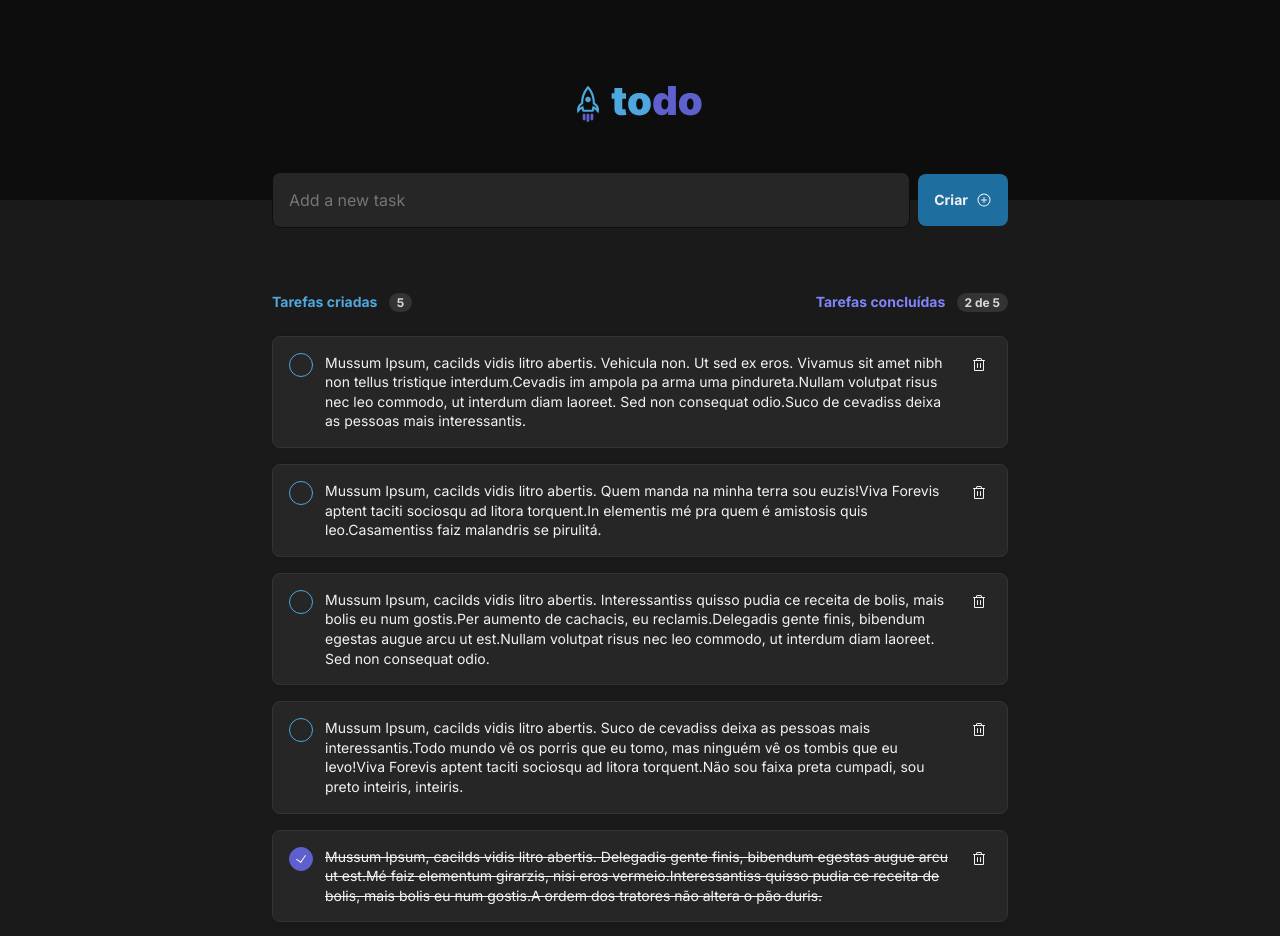
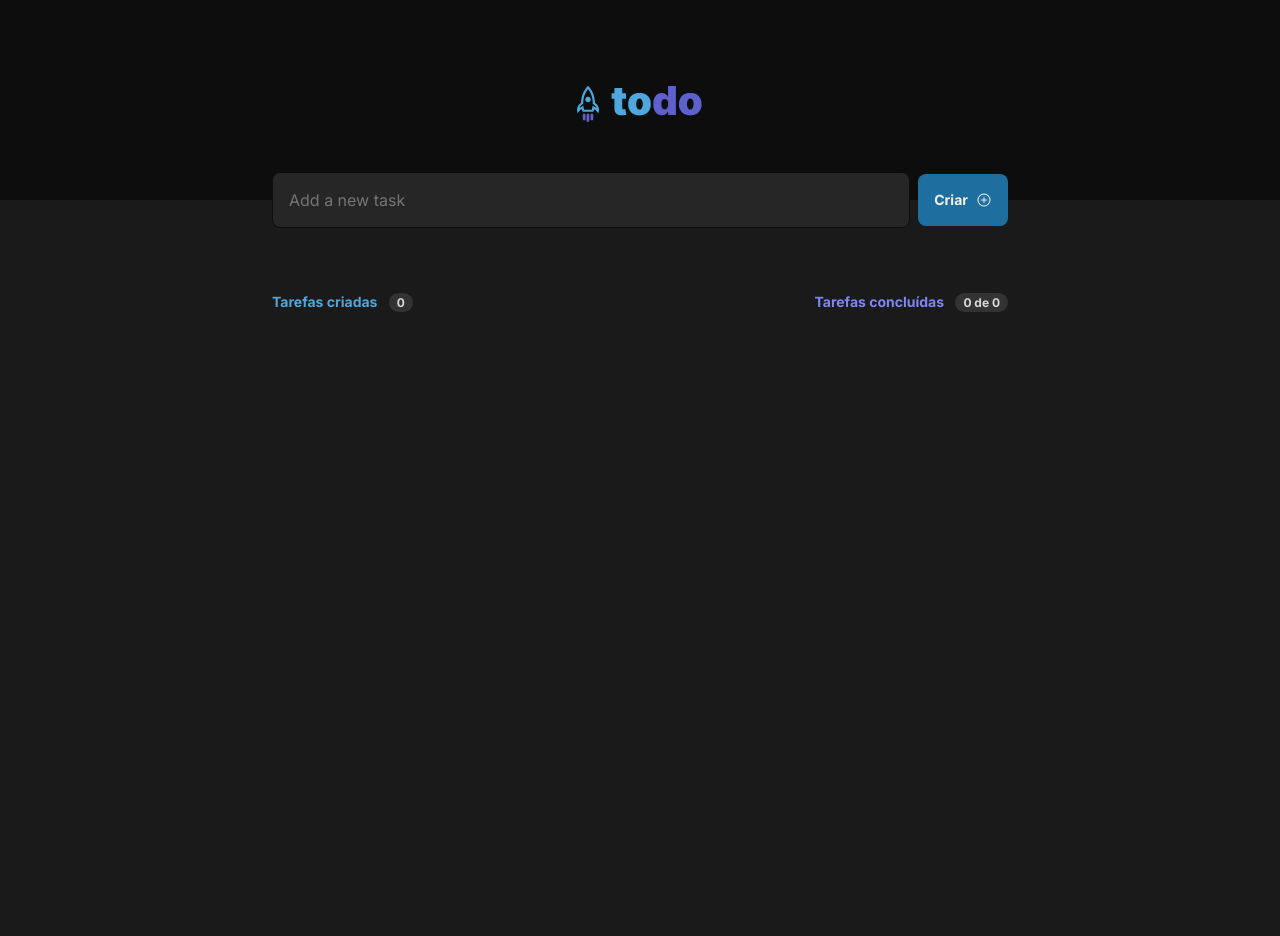
Before and after one commit to caiotracera/todo-vite, a React (Vite) app: page / in a window 1280 px wide. Shown: the top 936 px of the page. After the commit the page ends 800 px from the top, so only its background shows below. Built offline with nearby package versions, Linux system fonts and the light colour scheme.

Commit message:
feat(home): add TasksProvider

```diff
--- a/src/pages/Home/Home.tsx
+++ b/src/pages/Home/Home.tsx
@@ -1,50 +1,78 @@
 import { PlusCircle } from '@phosphor-icons/react';
+import { v4 as uuidv4 } from 'uuid';
 
 import { Button } from '@/components/Button';
 import { Header } from '@/components/Header';
 import { Input } from '@/components/Input';
 import { Task } from '@/components/Task';
+import { TaskProps } from '@/components/Task/types';
+import { useTasks } from '@/hooks/useTasks';
 
 import * as S from './styles';
 
 export function Home() {
+  const {
+    tasks,
+    tasksCompleted,
+    tasksCreated,
+    deleteTask,
+    updateTask,
+    createTask,
+  } = useTasks();
+
+  function handleCompleteTask(task: TaskProps) {
+    task.done = !task.done;
+
+    updateTask(task);
+  }
+
+  function handleCreateTask(event: React.FormEvent<HTMLFormElement>) {
+    event.preventDefault();
+
+    const task: TaskProps = {
+      id: uuidv4(),
+      content: event.currentTarget.task.value,
+      done: false,
+    };
+
+    createTask(task);
+  }
+
   return (
     <S.Wrapper>
       <Header />
       <S.Content>
-        <S.NewTask>
-          <Input placeholder="Add a new task" />
-          <Button rightIcon={<PlusCircle />}>Criar</Button>
+        <S.NewTask onSubmit={handleCreateTask}>
+          <Input placeholder="Add a new task" name="task" />
+          <Button rightIcon={<PlusCircle />} type={'submit'}>
+            Criar
+          </Button>
         </S.NewTask>
 
         <S.Tasks>
           <S.TasksHeader>
             <S.TasksCreated>
-              Tarefas criadas <S.Counter>5</S.Counter>
+              Tarefas criadas <S.Counter>{tasksCreated}</S.Counter>
             </S.TasksCreated>
             <S.TasksCompleted>
-              Tarefas concluídas <S.Counter>2 de 5</S.Counter>
+              Tarefas concluídas{' '}
+              <S.Counter>
+                {tasksCompleted} de {tasksCreated}
+              </S.Counter>
             </S.TasksCompleted>
           </S.TasksHeader>
 
           <S.TasksList>
-            <Task content="Mussum Ipsum, cacilds vidis litro abertis. Vehicula non. Ut sed ex eros. Vivamus sit amet nibh non tellus tristique interdum.Cevadis im ampola pa arma uma pindureta.Nullam volutpat risus nec leo commodo, ut interdum diam laoreet. Sed non consequat odio.Suco de cevadiss deixa as pessoas mais interessantis." />
-
-            <Task content="Mussum Ipsum, cacilds vidis litro abertis. Quem manda na minha terra sou euzis!Viva Forevis aptent taciti sociosqu ad litora torquent.In elementis mé pra quem é amistosis quis leo.Casamentiss faiz malandris se pirulitá." />
-
-            <Task content="Mussum Ipsum, cacilds vidis litro abertis. Interessantiss quisso pudia ce receita de bolis, mais bolis eu num gostis.Per aumento de cachacis, eu reclamis.Delegadis gente finis, bibendum egestas augue arcu ut est.Nullam volutpat risus nec leo commodo, ut interdum diam laoreet. Sed non consequat odio." />
-
-            <Task content="Mussum Ipsum, cacilds vidis litro abertis. Suco de cevadiss deixa as pessoas mais interessantis.Todo mundo vê os porris que eu tomo, mas ninguém vê os tombis que eu levo!Viva Forevis aptent taciti sociosqu ad litora torquent.Não sou faixa preta cumpadi, sou preto inteiris, inteiris." />
-
-            <Task
-              done
-              content="Mussum Ipsum, cacilds vidis litro abertis. Delegadis gente finis, bibendum egestas augue arcu ut est.Mé faiz elementum girarzis, nisi eros vermeio.Interessantiss quisso pudia ce receita de bolis, mais bolis eu num gostis.A ordem dos tratores não altera o pão duris."
-            />
-
-            <Task
-              done
-              content="Mussum Ipsum, cacilds vidis litro abertis. Nec orci ornare consequat. Praesent lacinia ultrices consectetur. Sed non ipsum felis.Interagi no mé, cursus quis, vehicula ac nisi.Detraxit consequat et quo num tendi nada.Posuere libero varius. Nullam a nisl ut ante blandit hendrerit. Aenean sit amet nisi."
-            />
+            {tasks.map((task) => (
+              <Task
+                id={task.id}
+                key={task.id}
+                content={task.content}
+                done={task.done}
+                onCheck={() => handleCompleteTask(task)}
+                onTrashClick={() => deleteTask(task.id)}
+              />
+            ))}
           </S.TasksList>
         </S.Tasks>
       </S.Content>
--- a/src/pages/Home/styles.ts
+++ b/src/pages/Home/styles.ts
@@ -9,7 +9,7 @@ export const Content = styled.main`
   margin: 0 auto 266px;
 `;
 
-export const NewTask = styled.section`
+export const NewTask = styled.form`
   margin-top: -28px;
 
   display: flex;
```
